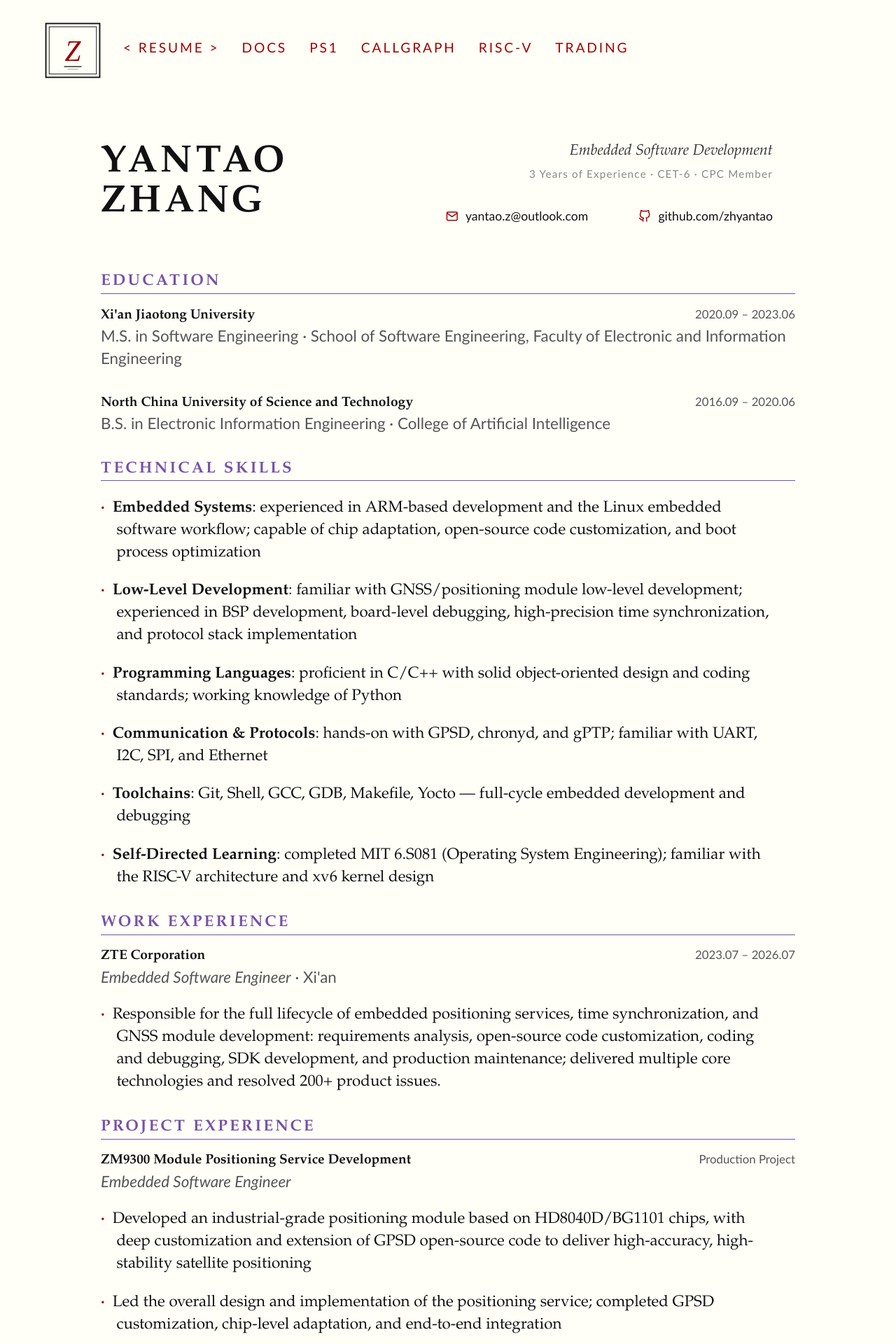
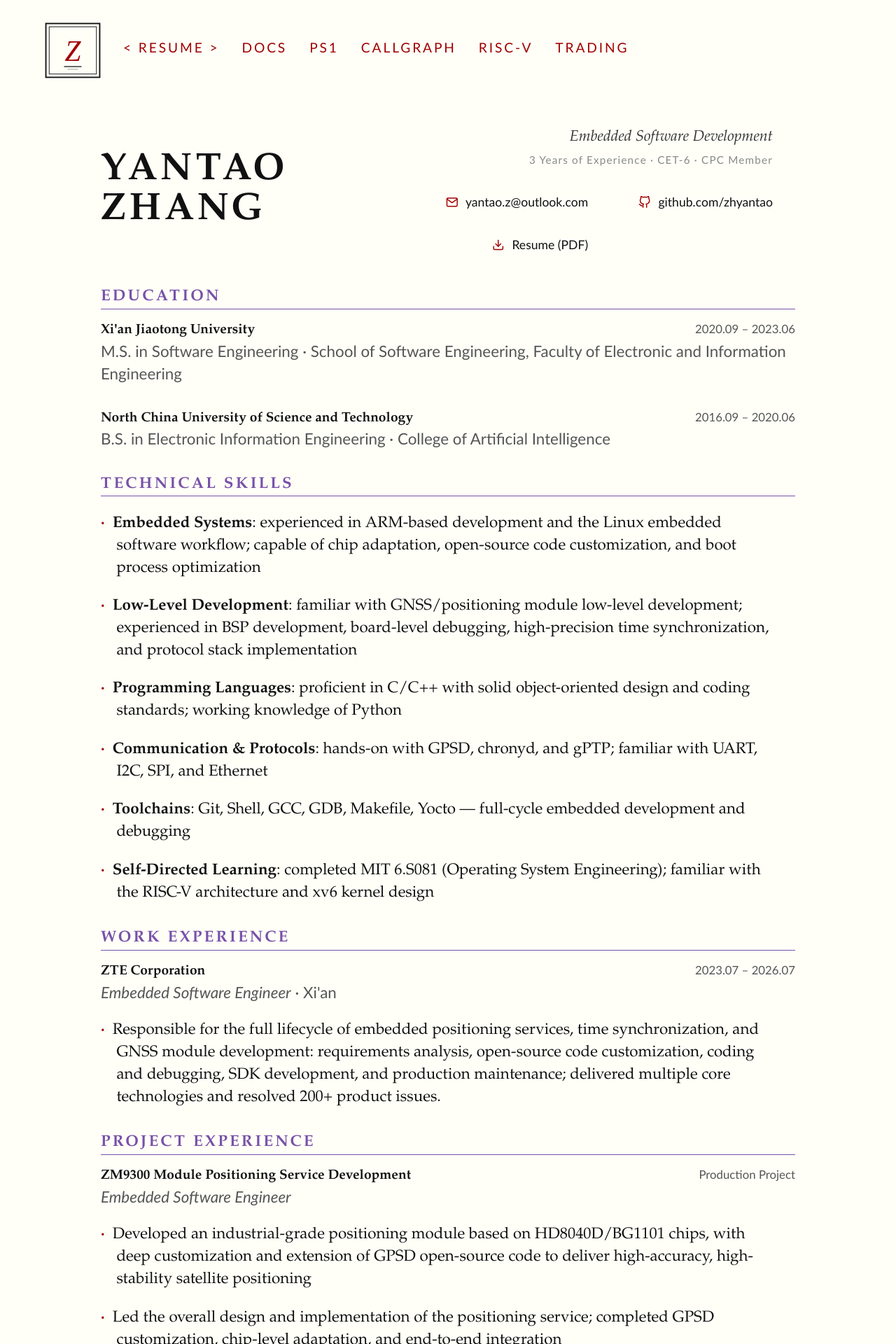
Before and after one commit to zhyantao/zhyantao.github.io, a Jekyll site: the page built from index.html, in a window 1280 px wide. Shown: the top 1920 px of the page at 70% size. Built offline with Jekyll 4.4.1, drawn with Linux system fonts in a browser that asks for light colours; some web fonts are replaced.

Commit message:
Add resume PDF export
The Pages workflow now renders the built resume page to resume.pdf
with headless Chrome and ships it with the site; the header contact
list links to it with a download icon. The link is hidden when the
page itself is printed.

Co-Authored-By: Claude Code <noreply@anthropic.com>

```diff
--- a/css/tufte.scss
+++ b/css/tufte.scss
@@ -1148,7 +1148,8 @@ hr.slender {
 @media print {
   header > nav.group,
   footer.site-footer,
-  html body span.print-footer {
+  html body span.print-footer,
+  .resume-pdf {
     display: none !important;
   }
   .resume {
--- a/index.html
+++ b/index.html
@@ -29,6 +29,18 @@ title: resume
             <path d="M9 19c-5 1.5-5-2.5-7-3m14 6v-3.87a3.37 3.37 0 0 0-.94-2.61c3.14-.35 6.44-1.54 6.44-7A5.44 5.44 0 0 0 20 4.77 5.07 5.07 0 0 0 19.91 1S18.73.65 16 2.48a13.38 13.38 0 0 0-7 0C6.27.65 5.09 1 5.09 1A5.07 5.07 0 0 0 5 4.77a5.44 5.44 0 0 0-1.5 3.78c0 5.42 3.3 6.61 6.44 7A3.37 3.37 0 0 0 9 18.13V22"/>
           </svg>
           github.com/zhyantao
+        </a>
+      </li>
+      <li class="resume-pdf">
+        <a href="resume.pdf">
+          <svg viewBox="0 0 24 24" width="1em" height="1em" fill="none"
+               stroke="currentColor" stroke-width="2" stroke-linecap="round"
+               stroke-linejoin="round" aria-hidden="true">
+            <path d="M21 15v4a2 2 0 0 1-2 2H5a2 2 0 0 1-2-2v-4"/>
+            <polyline points="7 10 12 15 17 10"/>
+            <line x1="12" y1="15" x2="12" y2="3"/>
+          </svg>
+          Resume (PDF)
         </a>
       </li>
     </ul>
```
Also changed, not shown: .github/workflows/jekyll.yml.
